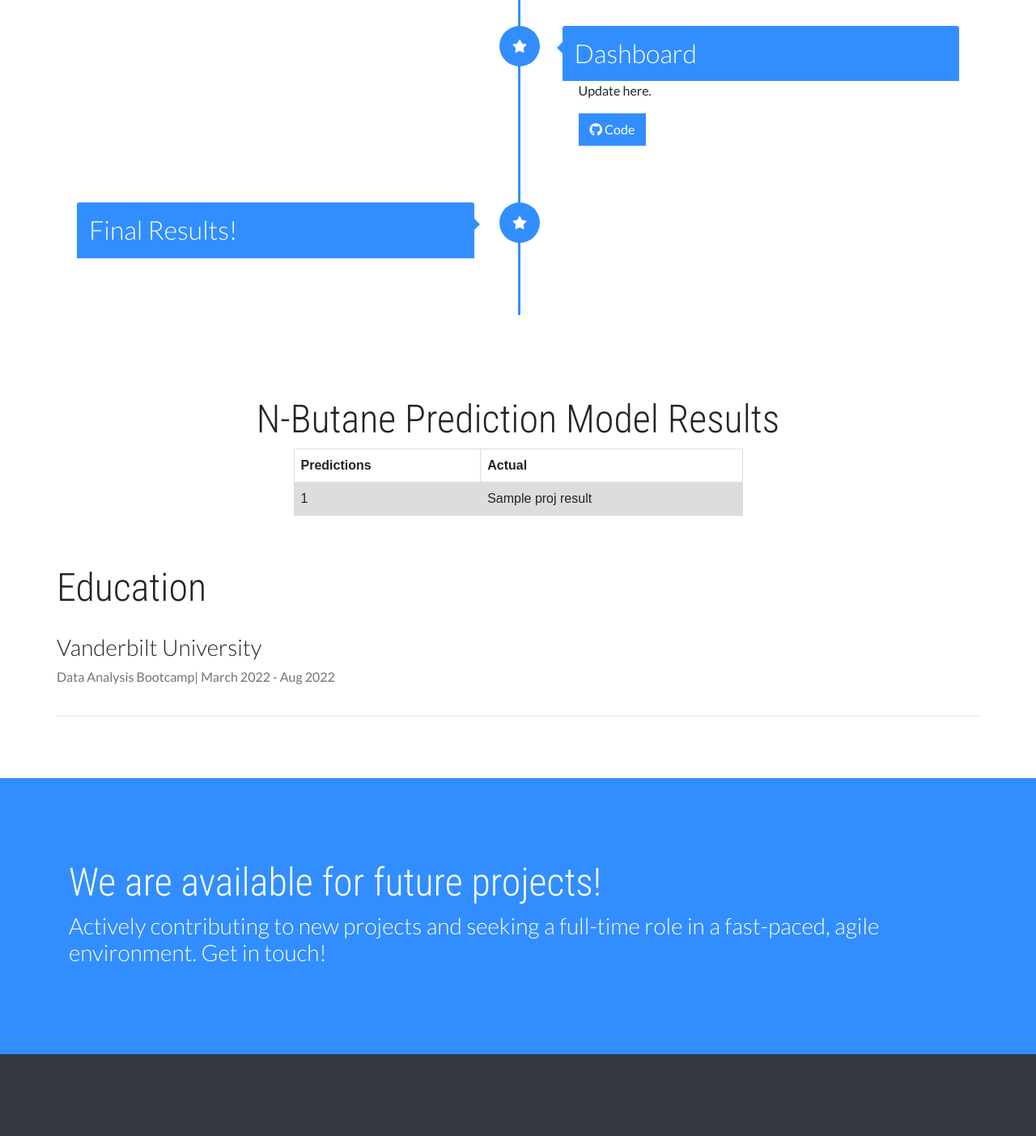
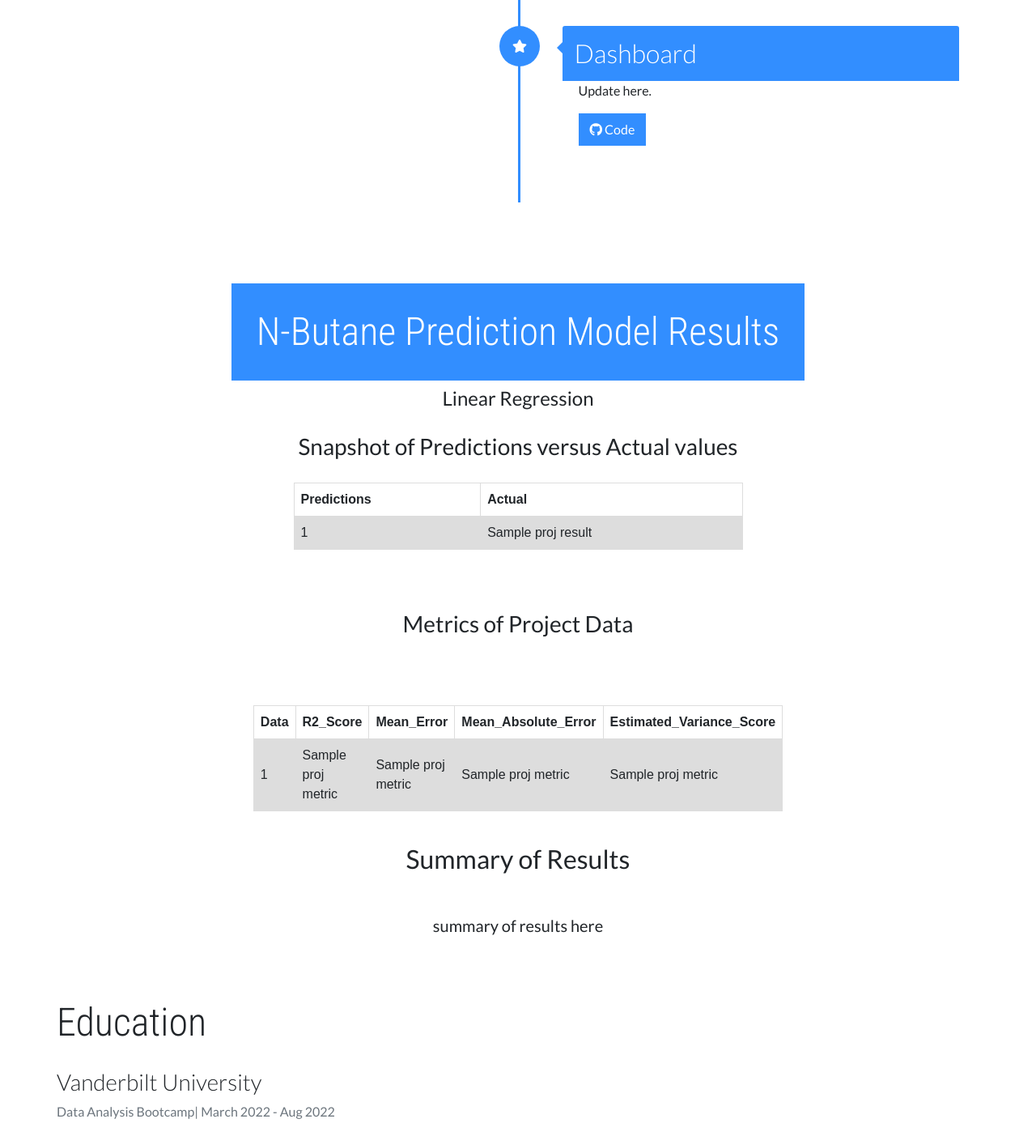
Before and after one commit to Jarney903/Red-ProjectHub, a Flask app: page / in a window 1280 px wide. Shown: the part 2662-4065 px from the top of the page at 81% size. Run offline with Flask 2, Linux system fonts and the light colour scheme; a database or web service that is not in the repository returns one stand-in record (values such as "Sample title"); some libraries are stand-ins or nearby versions.

Commit message:
placeholders written

```diff
--- a/App/app.py
+++ b/App/app.py
@@ -20,6 +20,8 @@ def main():
     cursor = conn.cursor()
 
     # queries
+
+    query = 'SELECT * FROM proj_results LIMIT 15'
     query1 = 'SELECT * FROM proj_results'
     query2 = 'SELECT * FROM proj_metrics'
 
@@ -37,6 +39,9 @@ def main():
 
     query11 = 'SELECT * FROM lab_tc_results'
     query12 = 'SELECT * FROM lab_tc_metrics'
+
+    cursor.execute(query)
+    pj_results_15 = cursor.fetchall()
 
     cursor.execute(query1)
     project_results = cursor.fetchall()
@@ -78,7 +83,7 @@ def main():
 
     cursor.close()
     conn.close()
-    return render_template("index.html", project_results=project_results,
+    return render_template("index.html", pj_results_15= pj_results_15, project_results=project_results,
     project_metrics=project_metrics, rx_results=rx_results, rx_metrics=rx_metrics,
     towers_results=towers_results, towers_metrics=towers_metrics,
     ta_results=ta_results, ta_metrics=ta_metrics, tb_results=tb_results, tb_metrics=tb_metrics,
--- a/App/static/styles/style.css
+++ b/App/static/styles/style.css
@@ -90,6 +90,10 @@ footer a {
 
 .education-item {
   padding: 20px 0;
+}
+
+.space-item {
+  padding: 75px 0;
 }
 
 .container-color, .container-dark {
@@ -340,3 +344,9 @@ footer a {
   padding: 10px;
   background: #f1f3f5;
 }
+
+.title-box {
+  background-color: #328eff ;
+  padding: 10px;
+  border: 1px solid #328eff;
+}
--- a/App/templates/index.html
+++ b/App/templates/index.html
@@ -200,14 +200,6 @@
                     <a href="https://github.com" class="btn"><i class="fab fa-github"></i> Code</a>
                 </div>
             </div>
-            <div class="timeline-item">
-                <div class="timeline-icon">
-                    <i class="fas fa-star fa-align"></i>
-                </div>
-                <div class="timeline-content">
-                    <h2>Final Results!</h2>
-                </div>
-            </div>
         </div>
     </div>
 
@@ -216,21 +208,49 @@
     <!--Results Title-->
     <section class="container">
         <div class="header-container">
-            <h1 class ='title'>N-Butane Prediction Model Results</h1>
+            <h1 class ='title'   style='background-color:#328eff;  padding:30px;  border:1px solid #328eff; color: white;' >N-Butane Prediction Model Results</h1>
+                <h4>Linear Regression</h4>
+            <h3 class="education-item">Snapshot of Predictions versus Actual values</h3>
             <table style = "width:50%">
                 <tr>
                   <th>Predictions</th>
                   <th>Actual</th>
                 </tr>
-                {% for row in project_results %}
+                {% for row in pj_results_15 %}
                 <tr>
                     <td>{{row[0]}}</td>
                     <td>{{row[1]}}</td>
                 </tr>
                 {% endfor %}
               </table>
+            <h3 class="space-item">Metrics of Project Data</h3>
+            <table style = "width:50%; padding-bottom: 30px;">
+                <tr>
+                  <th>Data</th>
+                  <th>R2_Score</th>
+                  <th>Mean_Error</th>
+                  <th>Mean_Absolute_Error</th>
+                  <th>Estimated_Variance_Score</th>
+                </tr>
+                {% for row in project_metrics %}
+                <tr>
+                    <td>{{row[0]}}</td>
+                    <td>{{row[1]}}</td>
+                    <td>{{row[2]}}</td>
+                    <td>{{row[3]}}</td>
+                    <td>{{row[4]}}</td>
+                </tr>
+                {% endfor %}
+              </table>
     </section>
 
+
+    <section>
+        <div class="header-container">
+            <h2 class='title' style="padding: 40px">Summary of Results</h2>
+            <p style="font-size: 20px">summary of results here</p>
+        </div>
+    </section>
 
 
 
```
